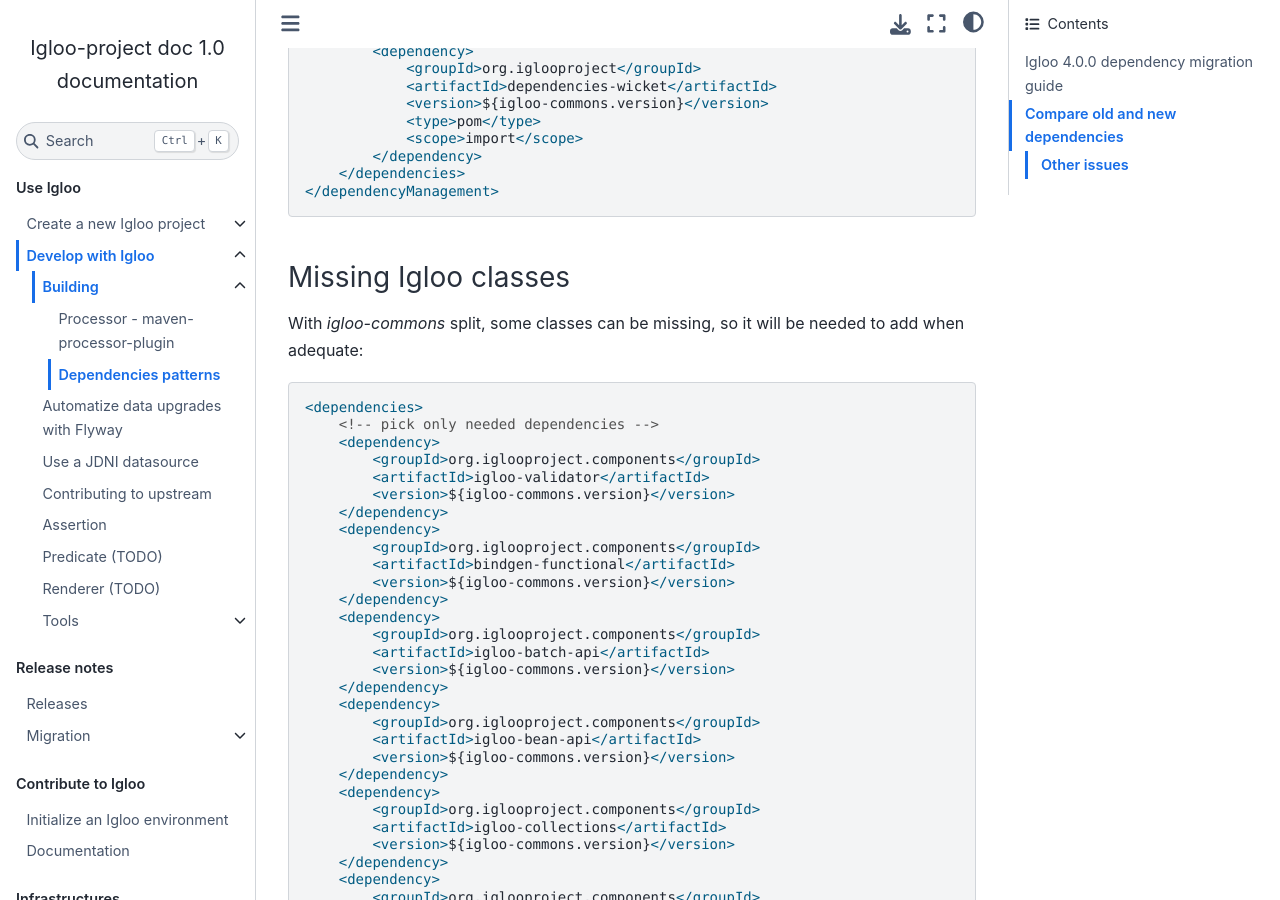
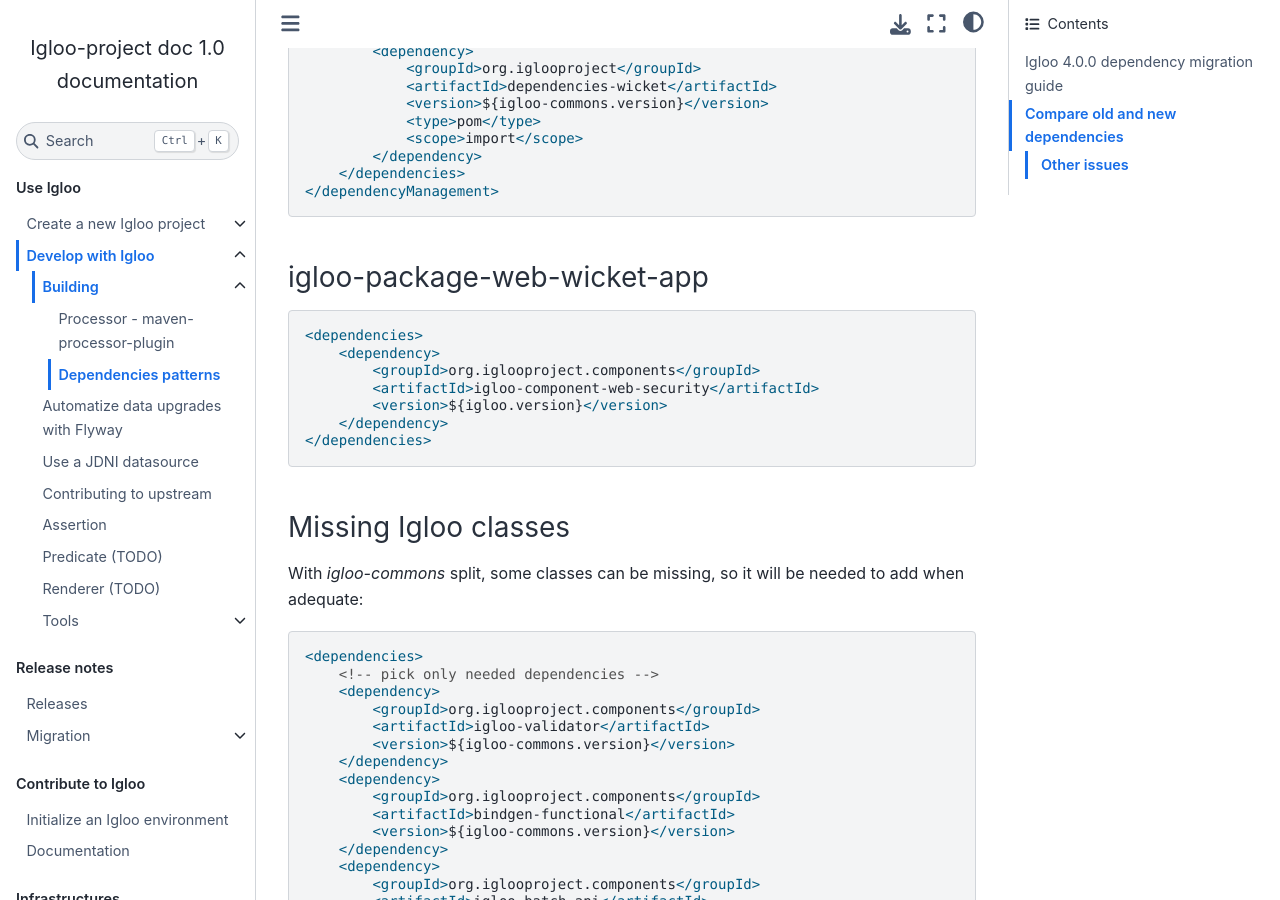
Before and after one commit to igloo-project/igloo-doc, a Sphinx documentation site: the page built from source/usage/features/dependencies.md, in a window 1280 px wide and 900 px high, scrolled down 4627 px. Built offline with Sphinx 7.4.7 and the Sphinx Book theme 1.1.4, drawn with Linux system fonts in a browser that asks for light colours.

Commit message:
igloo 4 release/migration guide
missing dependency

````diff
--- a/source/usage/features/dependencies.md
+++ b/source/usage/features/dependencies.md
@@ -239,6 +239,18 @@ You can drop h2 database driver for project that uses only PostgreSQL.
 </dependencyManagement>
 ```
 
+### igloo-package-web-wicket-app
+
+```xml
+<dependencies>
+    <dependency>
+        <groupId>org.iglooproject.components</groupId>
+        <artifactId>igloo-component-web-security</artifactId>
+        <version>${igloo.version}</version>
+    </dependency>
+</dependencies>
+```
+
 ### Missing Igloo classes
 
 With *igloo-commons* split, some classes can be missing, so it will be needed to add when adequate:
````
